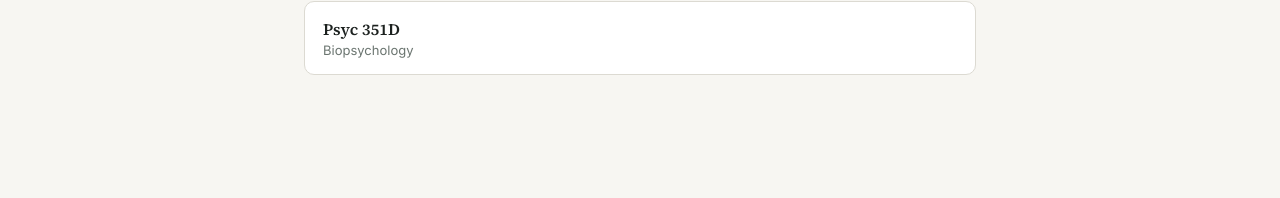
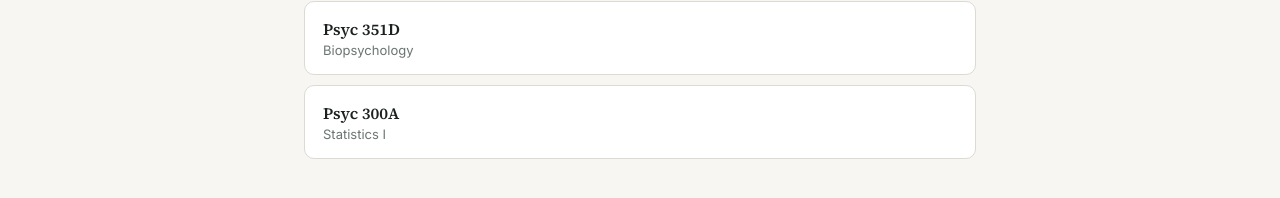
Before and after one commit to chadcwilliams/studybot, a plain HTML site: page docs/index.html in a window 1280 px wide. Shown: the part 110-308 px from the top of the page. Drawn offline with Linux system fonts and the light colour scheme.

Commit message:
Added 300A option on front page

```diff
--- a/docs/index.html
+++ b/docs/index.html
@@ -25,6 +25,10 @@
         <span class="course-card-title">Psyc 351D</span>
         <span class="course-card-subtitle">Biopsychology</span>
       </a>
+      <a class="course-card" href="./psyc300a/">
+        <span class="course-card-title">Psyc 300A</span>
+        <span class="course-card-subtitle">Statistics I</span>
+      </a>
       <!-- Add another course by copying the <a class="course-card"> block
            above, pointing it at that course's docs/<course>/ subfolder. -->
     </div>
```
